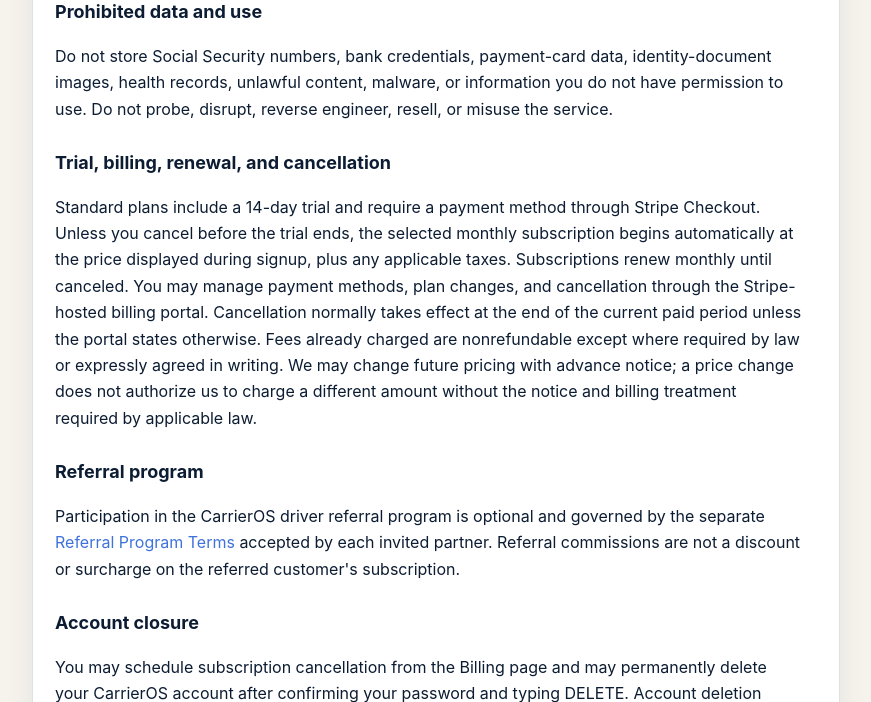
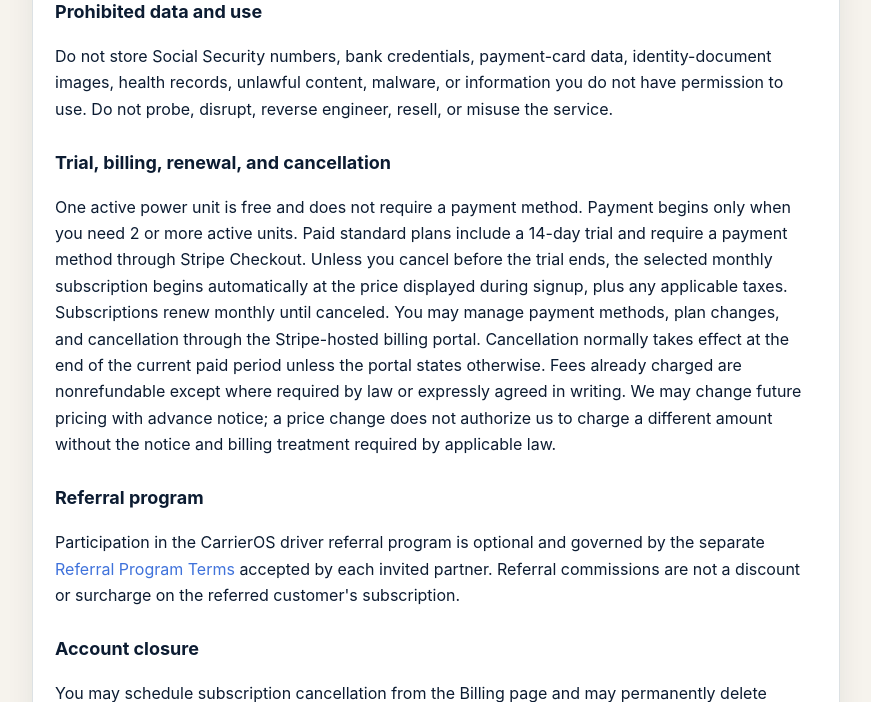
Before and after one commit to DavidOTW/CarrierOS, a FastAPI app: page /terms in a window 1280 px wide. Shown: the part 808-1510 px from the top of the page, without its empty margins (204-1075 px from the left). Run offline with FastAPI, Linux system fonts and the light colour scheme.

Commit message:
Explain free one-unit pricing

```diff
--- a/app/templates/terms.html
+++ b/app/templates/terms.html
@@ -9,7 +9,7 @@
     <h2>Your account and responsibilities</h2><p>You must provide accurate account information, keep credentials secure, and use CarrierOS only for lawful business purposes. You are responsible for the accuracy of data entered, the users you authorize, your independent records and backups, and all operational decisions made from the service.</p>
     <h2>Professional review required</h2><p>Calculations, quotes, reports, document-audit findings, growth scenarios, startup checklists, compliance reminders, and driver-pay estimates are informational tools. CarrierOS is not a general ledger and does not provide legal, tax, accounting, investment, lending, payroll, insurance, safety, or regulatory advice. Extracted figures can be incomplete or inaccurate. Review source documents and obtain qualified professional advice before relying on any output or changing company records.</p>
     <h2>Prohibited data and use</h2><p>Do not store Social Security numbers, bank credentials, payment-card data, identity-document images, health records, unlawful content, malware, or information you do not have permission to use. Do not probe, disrupt, reverse engineer, resell, or misuse the service.</p>
-    <h2>Trial, billing, renewal, and cancellation</h2><p>Standard plans include a 14-day trial and require a payment method through Stripe Checkout. Unless you cancel before the trial ends, the selected monthly subscription begins automatically at the price displayed during signup, plus any applicable taxes. Subscriptions renew monthly until canceled. You may manage payment methods, plan changes, and cancellation through the Stripe-hosted billing portal. Cancellation normally takes effect at the end of the current paid period unless the portal states otherwise. Fees already charged are nonrefundable except where required by law or expressly agreed in writing. We may change future pricing with advance notice; a price change does not authorize us to charge a different amount without the notice and billing treatment required by applicable law.</p>
+    <h2>Trial, billing, renewal, and cancellation</h2><p>One active power unit is free and does not require a payment method. Payment begins only when you need 2 or more active units. Paid standard plans include a 14-day trial and require a payment method through Stripe Checkout. Unless you cancel before the trial ends, the selected monthly subscription begins automatically at the price displayed during signup, plus any applicable taxes. Subscriptions renew monthly until canceled. You may manage payment methods, plan changes, and cancellation through the Stripe-hosted billing portal. Cancellation normally takes effect at the end of the current paid period unless the portal states otherwise. Fees already charged are nonrefundable except where required by law or expressly agreed in writing. We may change future pricing with advance notice; a price change does not authorize us to charge a different amount without the notice and billing treatment required by applicable law.</p>
     <h2>Referral program</h2><p>Participation in the CarrierOS driver referral program is optional and governed by the separate <a href="/referral-terms">Referral Program Terms</a> accepted by each invited partner. Referral commissions are not a discount or surcharge on the referred customer's subscription.</p>
     <h2>Account closure</h2><p>You may schedule subscription cancellation from the Billing page and may permanently delete your CarrierOS account after confirming your password and typing DELETE. Account deletion removes the CarrierOS workspace, operational records, and private uploaded documents. Stripe and other service providers may retain transaction, security, tax, fraud-prevention, or legally required records. CarrierOS may also retain referral attribution, commission, adjustment, payout, and acceptance records as reasonably needed to honor earned commissions and meet accounting, tax, fraud-prevention, and legal obligations.</p>
     <h2>Ownership and feedback</h2><p>You retain rights in the data you submit. We retain rights in CarrierOS and its software, design, and documentation. If you provide feedback, you permit us to use it to improve the service without compensation.</p>
```
